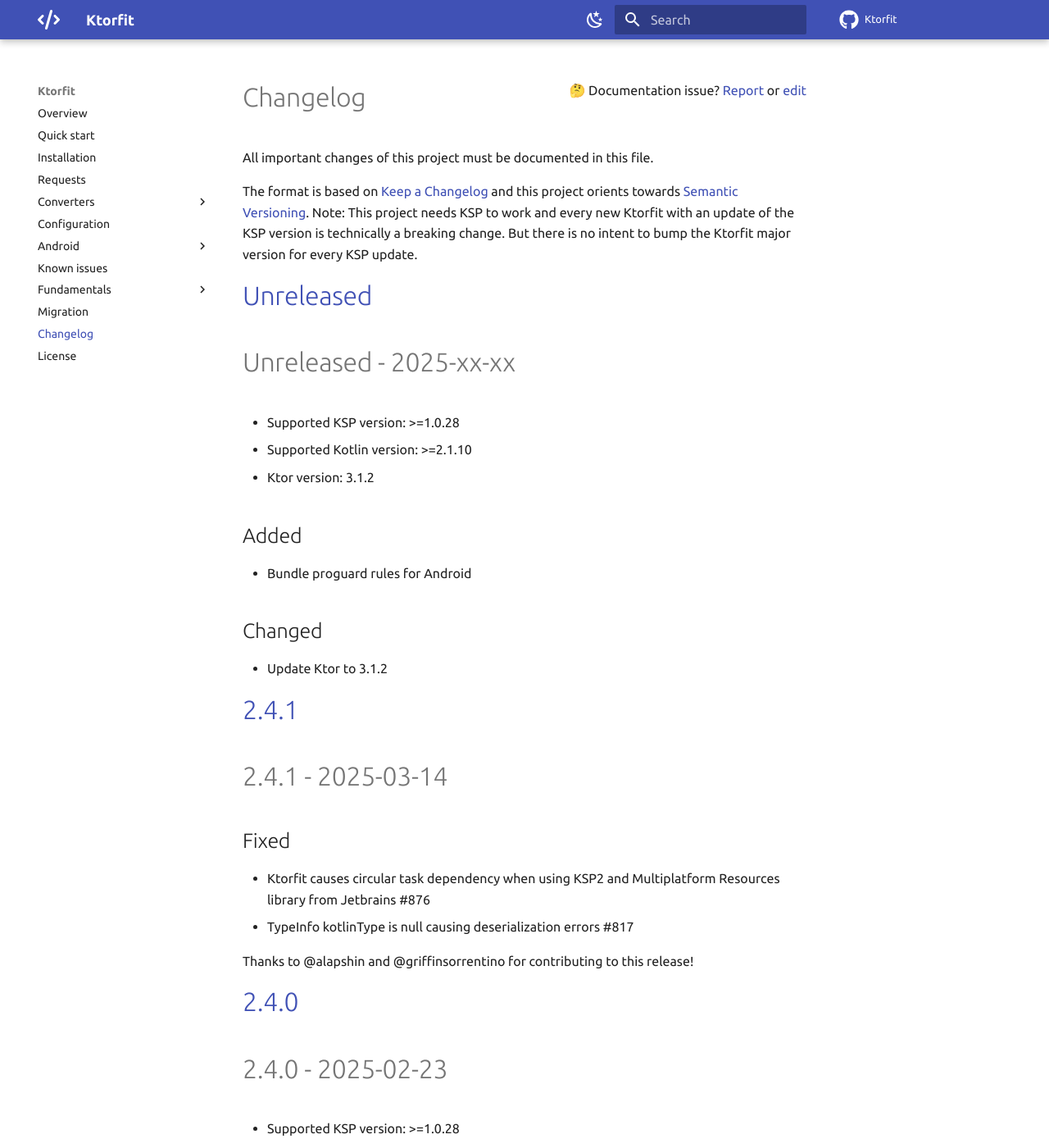
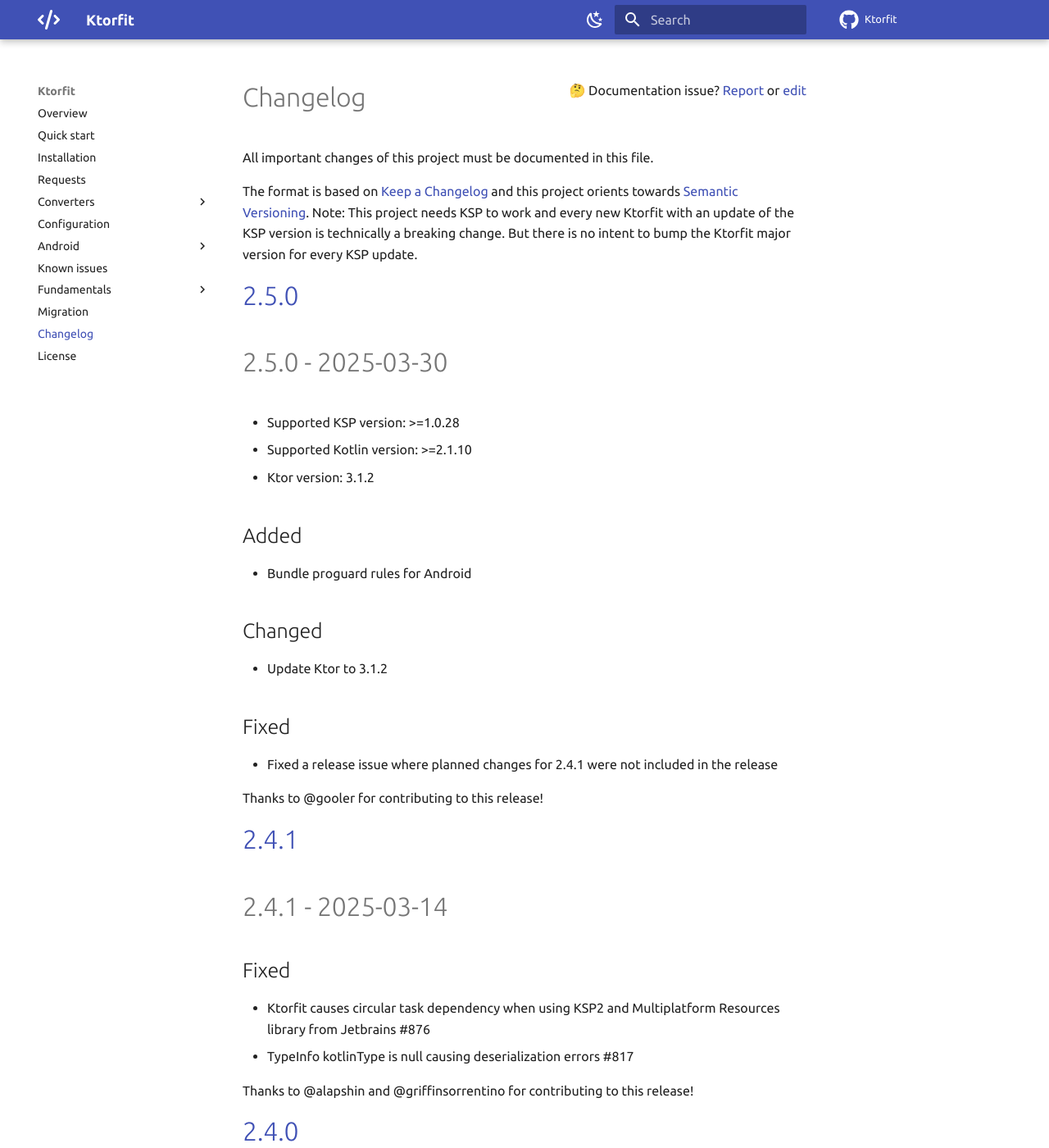
Before and after one commit to Foso/Ktorfit, an MkDocs documentation site: the page built from docs/CHANGELOG.md, in a window 1280 px wide and 1400 px high. Shown: the whole window at 82% size. Built offline with MkDocs 1.6.1 and Material for MkDocs 9.7.7, drawn with Linux system fonts in a browser that asks for light colours; comment, search, counter and statistics services are not loaded.

Commit message:
Release 2.5.0

```diff
--- a/docs/CHANGELOG.md
+++ b/docs/CHANGELOG.md
@@ -8,9 +8,9 @@
 But there is no intent to bump the Ktorfit major version for every KSP update.
 
 
-# [Unreleased]()
+# [2.5.0]()
 
-Unreleased - 2025-xx-xx
+2.5.0 - 2025-03-30
 ========================================
 * Supported KSP version: >=1.0.28
 * Supported Kotlin version: >=2.1.10
@@ -21,6 +21,12 @@
 
 ## Changed
 - Update Ktor to 3.1.2
+
+## Fixed
+- Fixed a release issue where planned changes for 2.4.1 were not included in the release
+
+Thanks to @gooler for contributing to this release!
+
 
 # [2.4.1]()
 
--- a/mkdocs.yml
+++ b/mkdocs.yml
@@ -13,7 +13,7 @@
   site:
     images: '../../images'
   ktorfit:
-    release: "2.4.1"
+    release: "2.5.0"
   ktor:
     release: "3.1.2"
   social:
```
Also changed, not shown: docs/index.md (+1 -0 lines), 2 other files.
